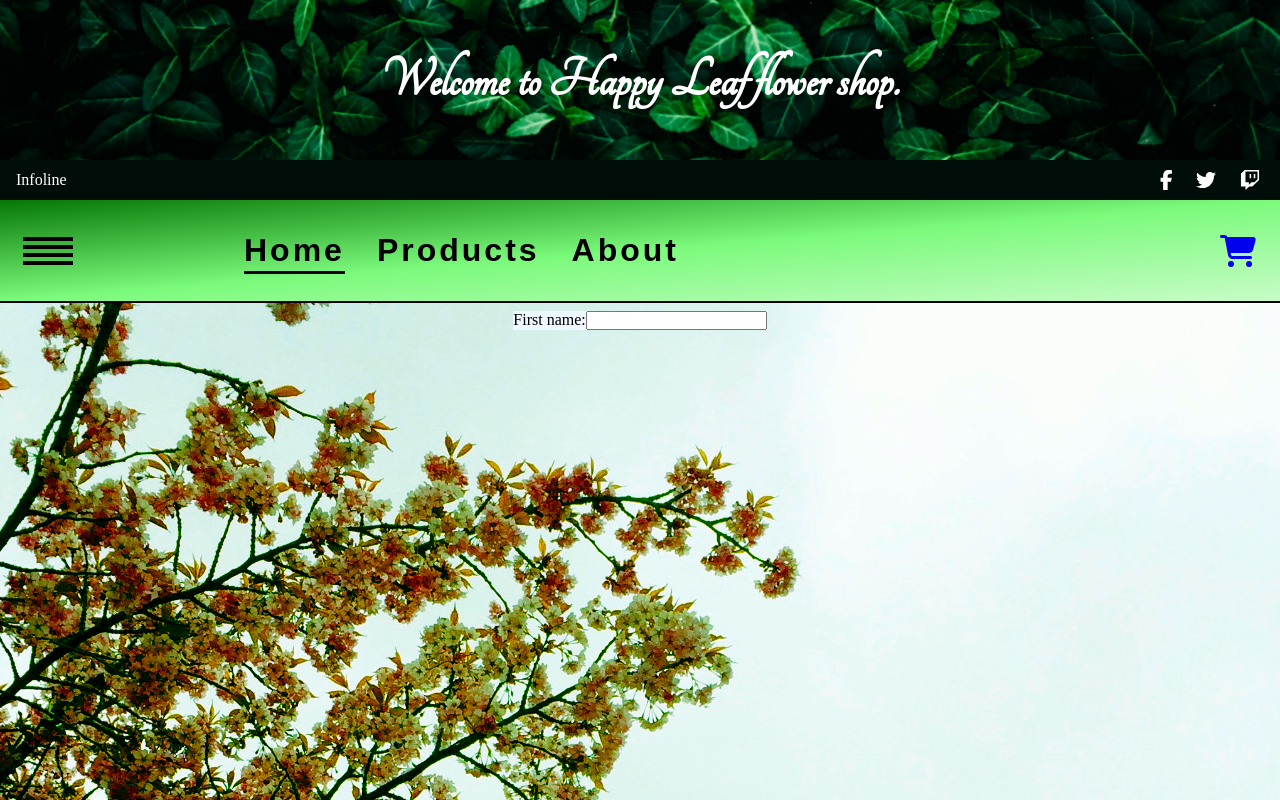
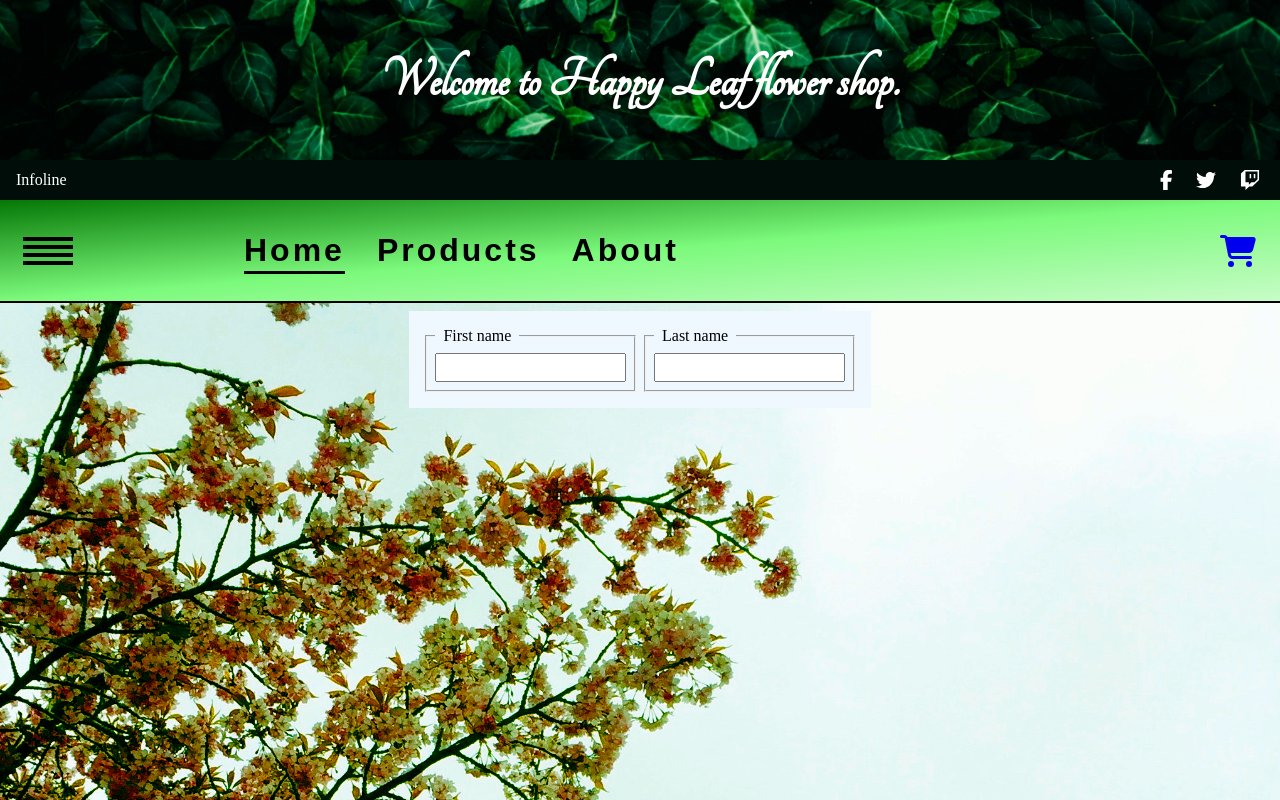
Before and after one commit to krzysiekm266/flower-shop, an Angular app: page /shopping-cart in a window 1280 px wide. Shown: the top 800 px of the page. Built offline with nearby package versions, Linux system fonts and the light colour scheme.

Commit message:
new fields for order form

```diff
--- a/src/app/app-routing.module.ts
+++ b/src/app/app-routing.module.ts
@@ -6,9 +6,9 @@ import { ProductListComponent } from './components/product-list/product-list.com
 import { ShoppingCartComponent } from './components/shopping-cart/shopping-cart.component';
 
 const routes: Routes = [
-  { path: 'products/:category' ,component:ProductListComponent,outlet:'primary' },
-  { path: 'shopping-cart', component:ShoppingCartComponent },
-  { path: '', component:NavigationComponent },
+  { path: 'products/:category' ,component:ProductListComponent },
+  { path: 'shopping-cart', component:ShoppingCartComponent,pathMatch:'full' },
+  { path: '', redirectTo:'/', pathMatch:'full' },
   { path: '**', component:NavigationComponent },
 ];
 
--- a/src/app/components/shopping-cart/shopping-cart.component.css
+++ b/src/app/components/shopping-cart/shopping-cart.component.css
@@ -19,6 +19,19 @@
 
 
 }
-form {
+.order-form {
+  display:flex;
+
+  gap:0.5rem;
+  padding: 1rem;
   background-color: aliceblue;
 }
+fieldset {
+  padding: 0.5rem;
+}
+legend {
+  padding-inline: 0.5rem;
+}
+input {
+  padding: 0.3rem;
+}
--- a/src/app/components/shopping-cart/shopping-cart.component.html
+++ b/src/app/components/shopping-cart/shopping-cart.component.html
@@ -3,9 +3,15 @@
 
   </div>
   <div class="grid-area-form">
-    <form (ngSubmit)="onSubmit()" [formGroup]="orderForm">
-      <label for="first-name">First name:</label>
-      <input type="text" name="first-name" id="first-name" [formControlName]="'firstName'">
+    <form (ngSubmit)="onSubmit()" [formGroup]="orderForm" class="order-form">
+      <fieldset>
+        <legend> First name </legend>
+        <input type="text" name="first-name" id="first-name" [formControlName]="'firstName'">
+      </fieldset>
+      <fieldset>
+        <legend> Last name </legend>
+        <input type="text" name="last-name" id="last-name" [formControlName]="'lastName'">
+      </fieldset>
     </form>
   </div>
 </section>
```
